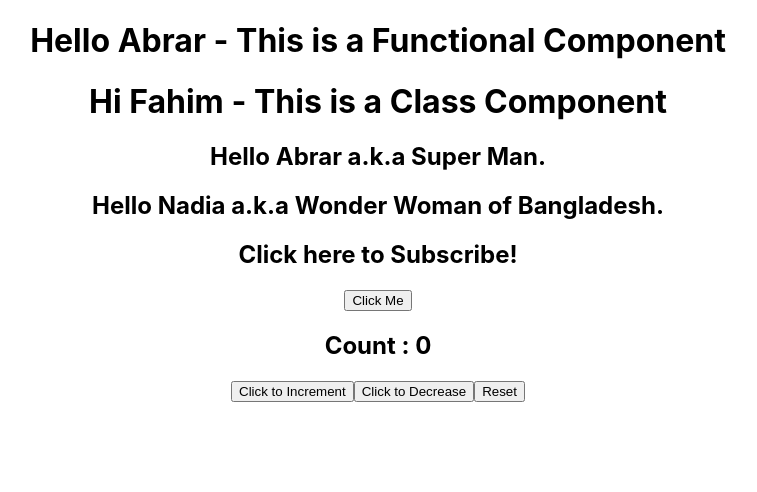
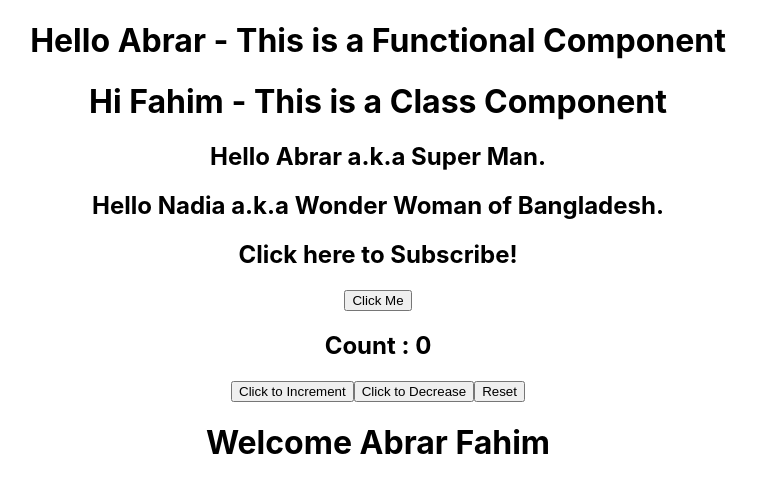
Before and after one commit to Abfahim21/React-Revision-2077, a React (Create React App) app: page / in a window 1280 px wide. Shown: the top 492 px of the page, without its empty margins (262-1019 px from the left). Built offline with nearby package versions, Linux system fonts and the light colour scheme.

Commit message:
Conditional Rendering

```diff
--- a/package.json
+++ b/package.json
@@ -6,6 +6,8 @@
     "@testing-library/jest-dom": "^5.16.5",
     "@testing-library/react": "^13.4.0",
     "@testing-library/user-event": "^13.5.0",
+    "@types/react": "^18.2.6",
+    "@types/react-dom": "^18.2.4",
     "react": "^18.2.0",
     "react-dom": "^18.2.0",
     "react-scripts": "5.0.1",
--- a/src/App.js
+++ b/src/App.js
@@ -1,5 +1,6 @@
 import './App.css';
 import Counter from './components/Counter';
+import GreetUser from './components/GreetUser';
 import Hello from './components/Hello';
 import Hi from './components/Hi';
 import PropsClass from './components/PropsClass';
@@ -15,6 +16,7 @@ function App() {
       <PropsClass name="Nadia" heroName="Wonder Woman of Bangladesh" />
       <State />
       <Counter />
+      <GreetUser/>
     </div>
   );
 }
--- /dev/null
+++ b/src/components/GreetUser.js
@@ -0,0 +1,20 @@
+import React, { Component } from 'react'
+
+class GreetUser extends Component {
+    constructor(props) {
+      super(props)
+
+      this.state = {
+         isLoggedIn : true
+      }
+    }
+  render() {
+    return (
+      this.state.isLoggedIn ?
+      <h1>Welcome Abrar Fahim</h1> :
+      <div>Welcome Guest</div>
+    )
+  }
+}
+
+export default GreetUser
```
Also changed, not shown: 1 other file (tests, documents, lock files or other folders).
